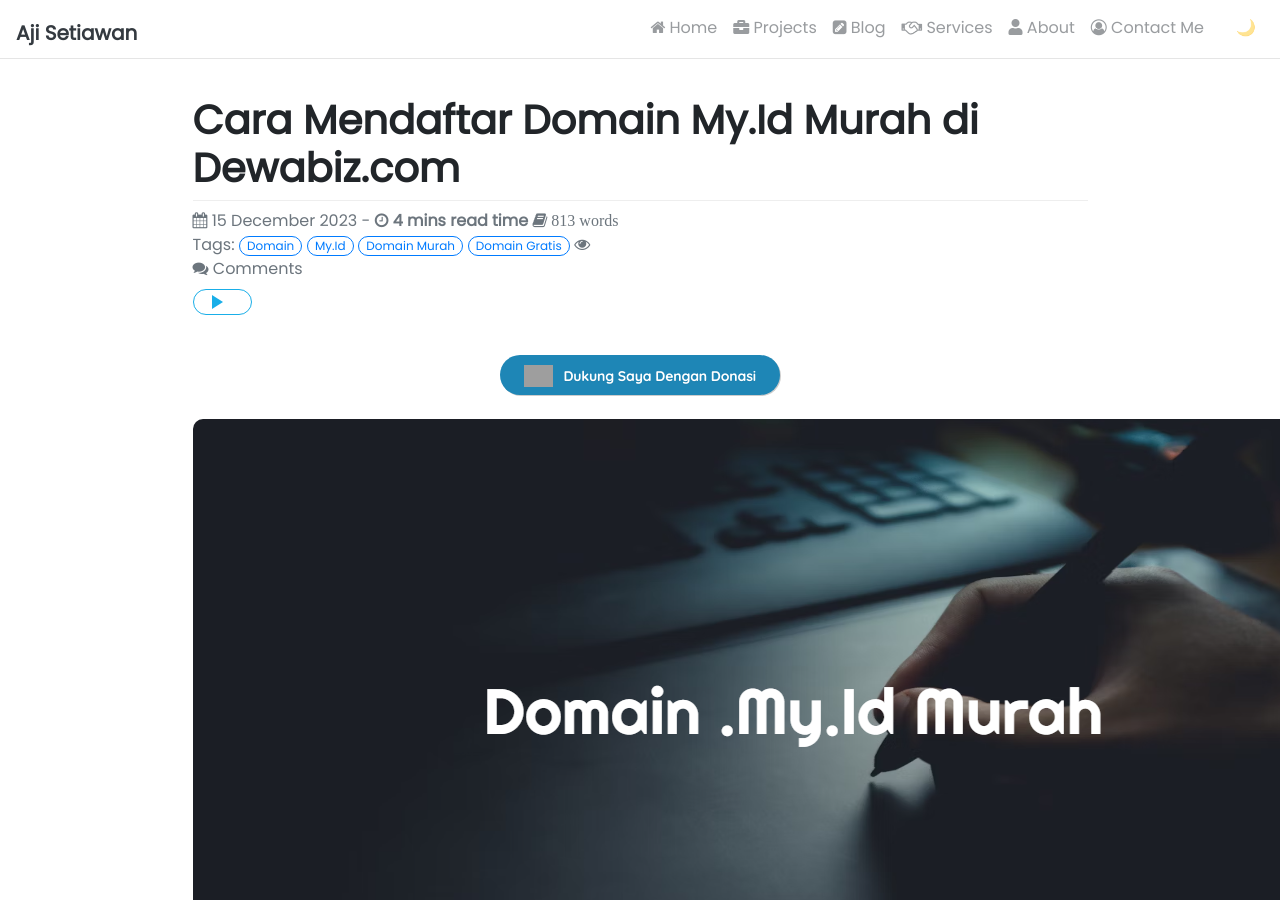
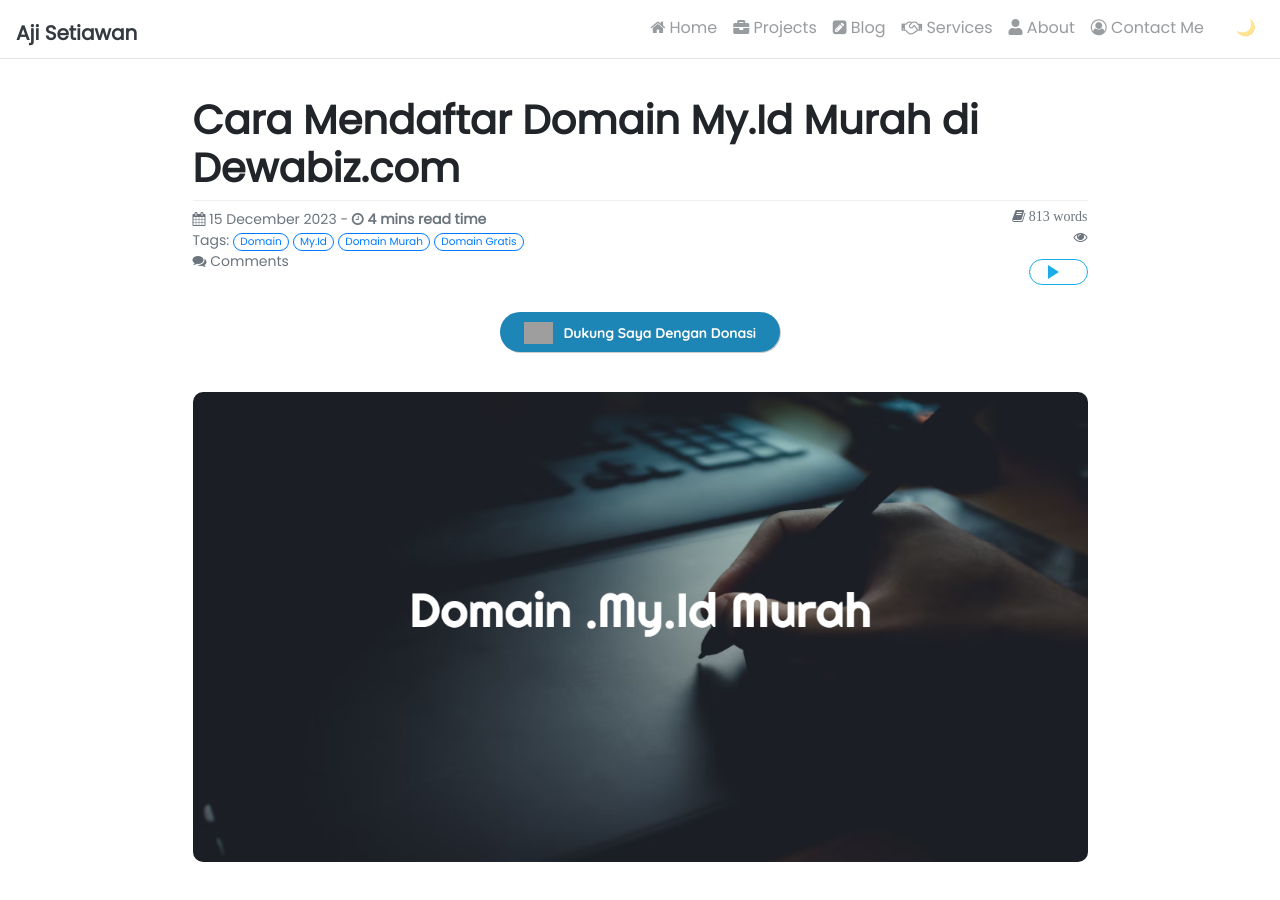
Before and after one commit to ajisetiawan716/ajisetiawan716.github.io, a Jekyll site: the page built from _posts/2023-12-15-cara-daftar-domain-my.id-murah-di-dewabiz.md, in a window 1280 px wide and 900 px high. Built offline with Jekyll 4.4.1, drawn with Linux system fonts in a browser that asks for light colours; nearby versions of some CDN libraries; comment, search, counter and statistics services are not loaded; grey boxes are pictures that could not be loaded.

Commit message:
Update blog.html

```diff
--- a/_layouts/blog.html
+++ b/_layouts/blog.html
@@ -2,6 +2,6 @@
 layout: default
 ---
 
-<div class="col-lg-10 mx-auto mt-5 markdown-body">
+<div class="col-lg-10 mx-auto mt-5 post">
   {{ content }}
 </div>
```
